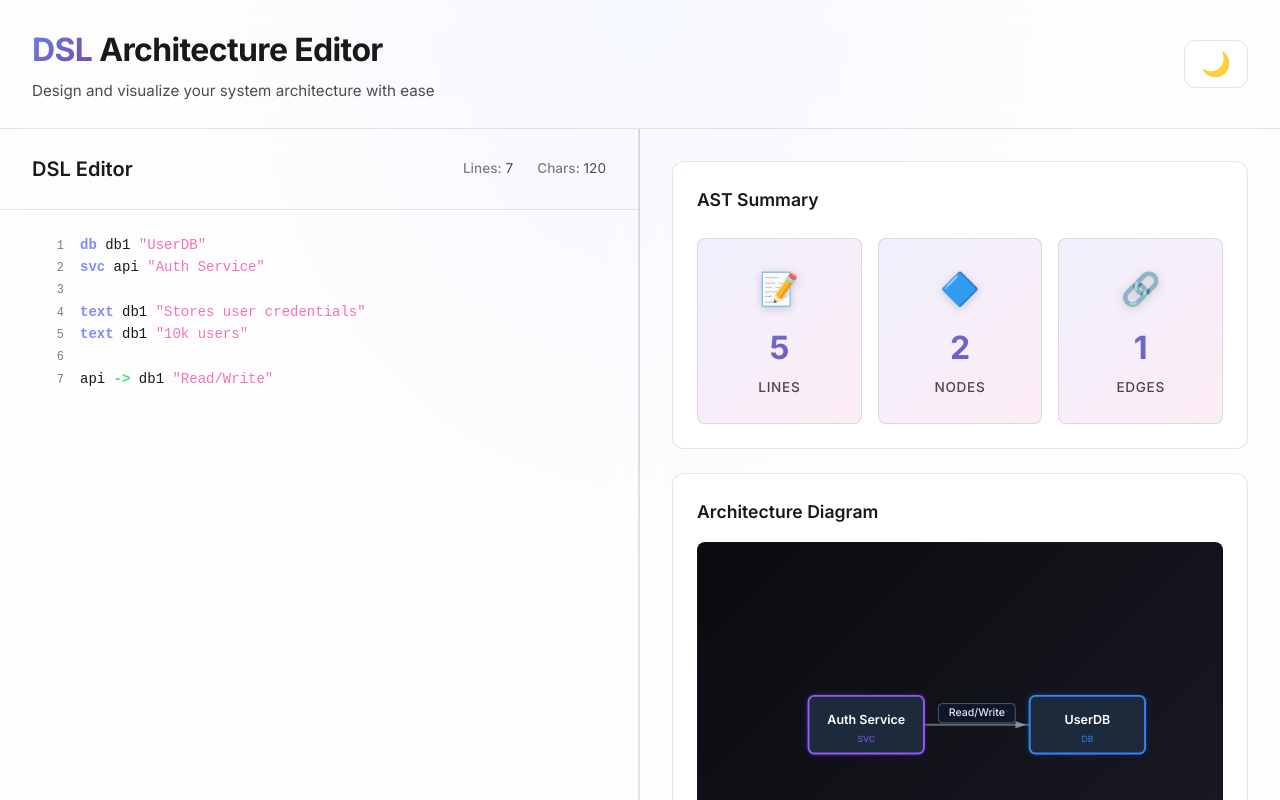
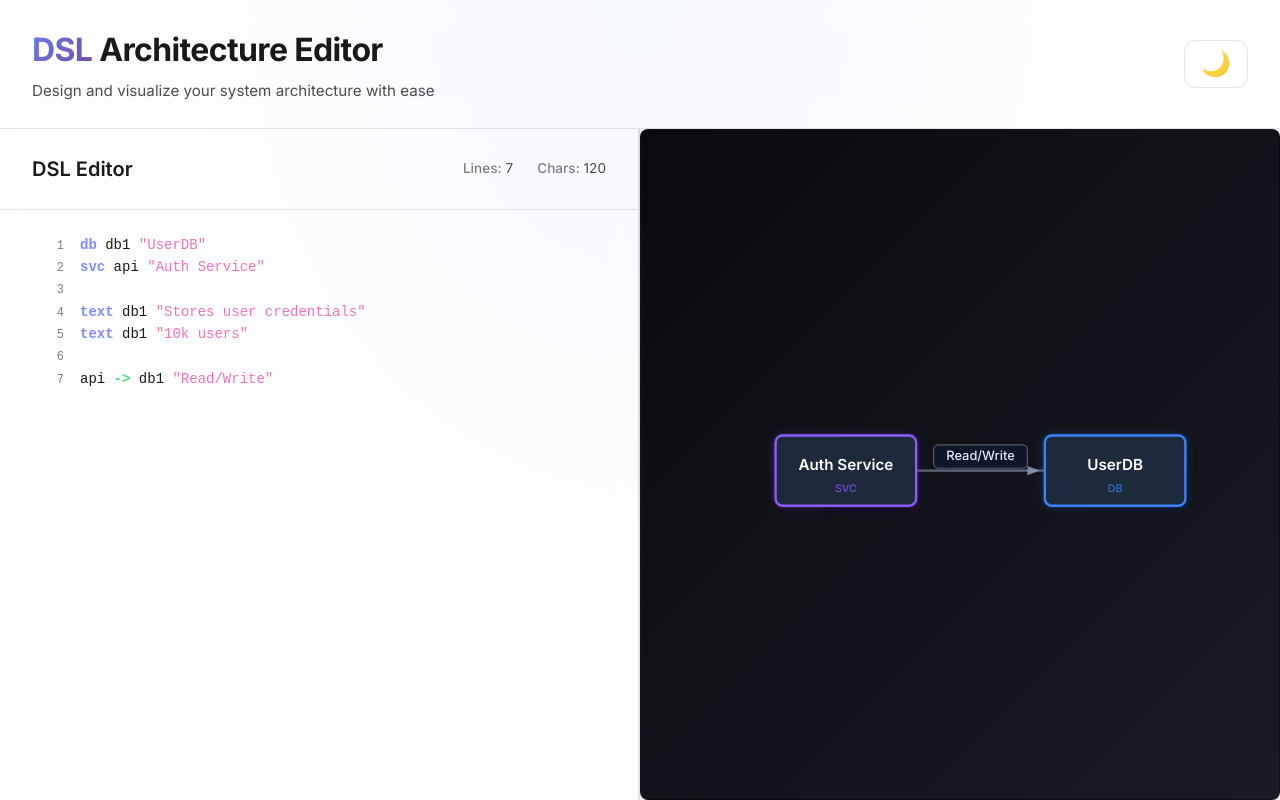
Before and after one commit to vikky2810/dsl-to-diagrams, a React (Vite) app: page /app in a window 1280 px wide. Built offline with nearby package versions, Linux system fonts and the light colour scheme.

Commit message:
refactor: Comment out unused AST components in App and streamline DiagramViewer rendering

```diff
--- a/src/App.tsx
+++ b/src/App.tsx
@@ -3,8 +3,8 @@ import { parseDSL } from './utils/parser'
 import { ThemeProvider } from './contexts/ThemeContext'
 import { Header } from './components/Header'
 import { EditorPanel } from './components/EditorPanel'
-import { ASTSummary } from './components/ASTSummary'
-import { ASTDebugView } from './components/ASTDebugView'
+// import { ASTSummary } from './components/ASTSummary'
+// import { ASTDebugView } from './components/ASTDebugView'
 import { DiagramViewer } from './components/DiagramViewer'
 import './App.css'
 
@@ -31,11 +31,7 @@ function AppContent() {
         </div>
 
         <div className="preview-section">
-          <div className="preview-content">
-            <ASTSummary ast={parsed.ast} lineCount={parsed.lineCount} />
             <DiagramViewer ast={parsed.ast} />
-            <ASTDebugView ast={parsed.ast} />
-          </div>
         </div>
       </div>
     </div>
--- a/src/components/DiagramViewer.tsx
+++ b/src/components/DiagramViewer.tsx
@@ -53,10 +53,6 @@ export function DiagramViewer({ ast }: DiagramViewerProps) {
     const layout = buildLayout(ast)
 
     return (
-        <div className={styles.container}>
-            <div className={styles.header}>
-                <h3 className={styles.title}>Architecture Diagram</h3>
-            </div>
 
         <div className={styles.svgContainer}>
             <svg
@@ -253,6 +249,6 @@ export function DiagramViewer({ ast }: DiagramViewerProps) {
                 </g>
             </svg>
         </div>
-        </div>
+
     )
 }
```
Lines whose indentation alone changed are shown as unchanged.
